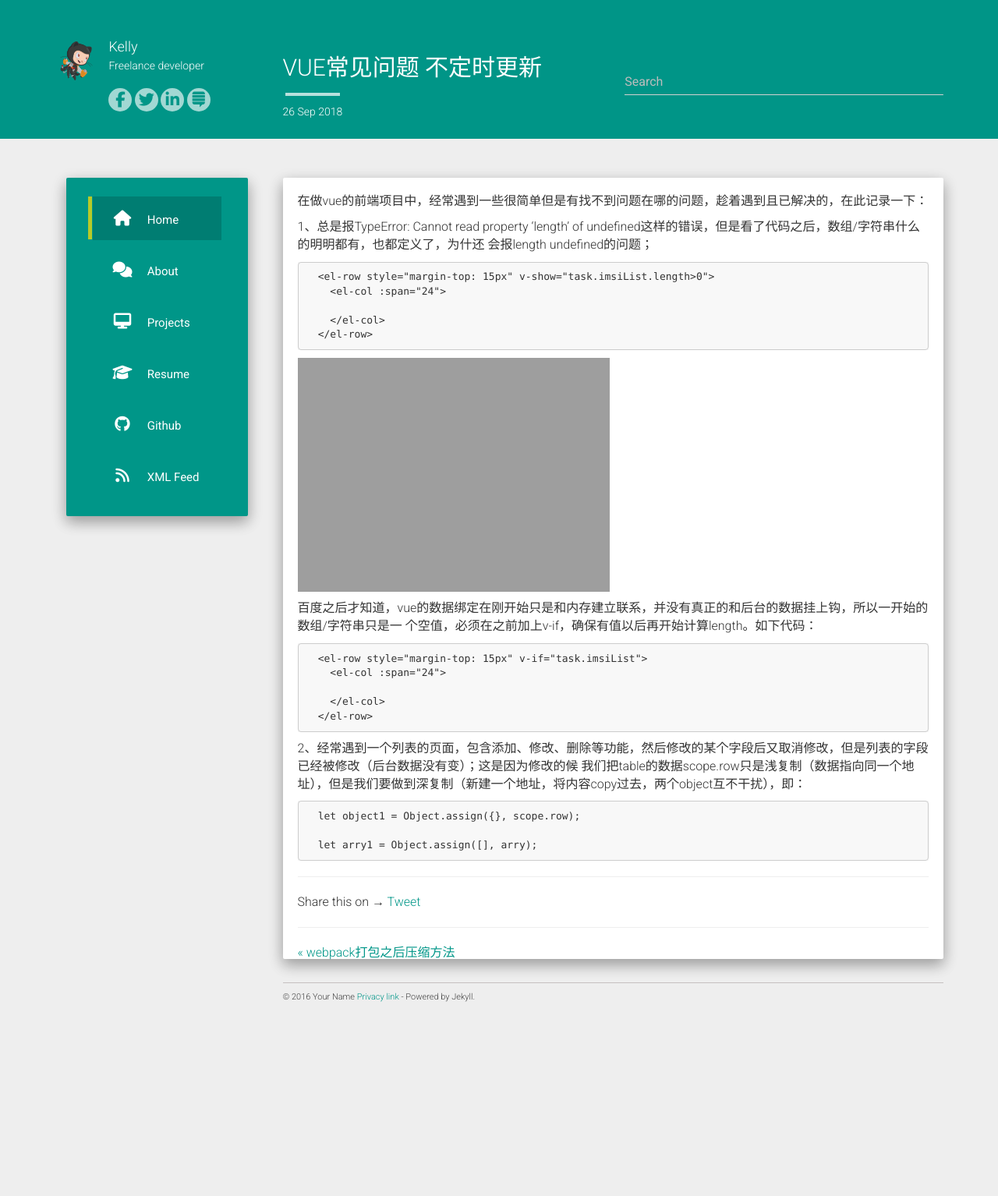
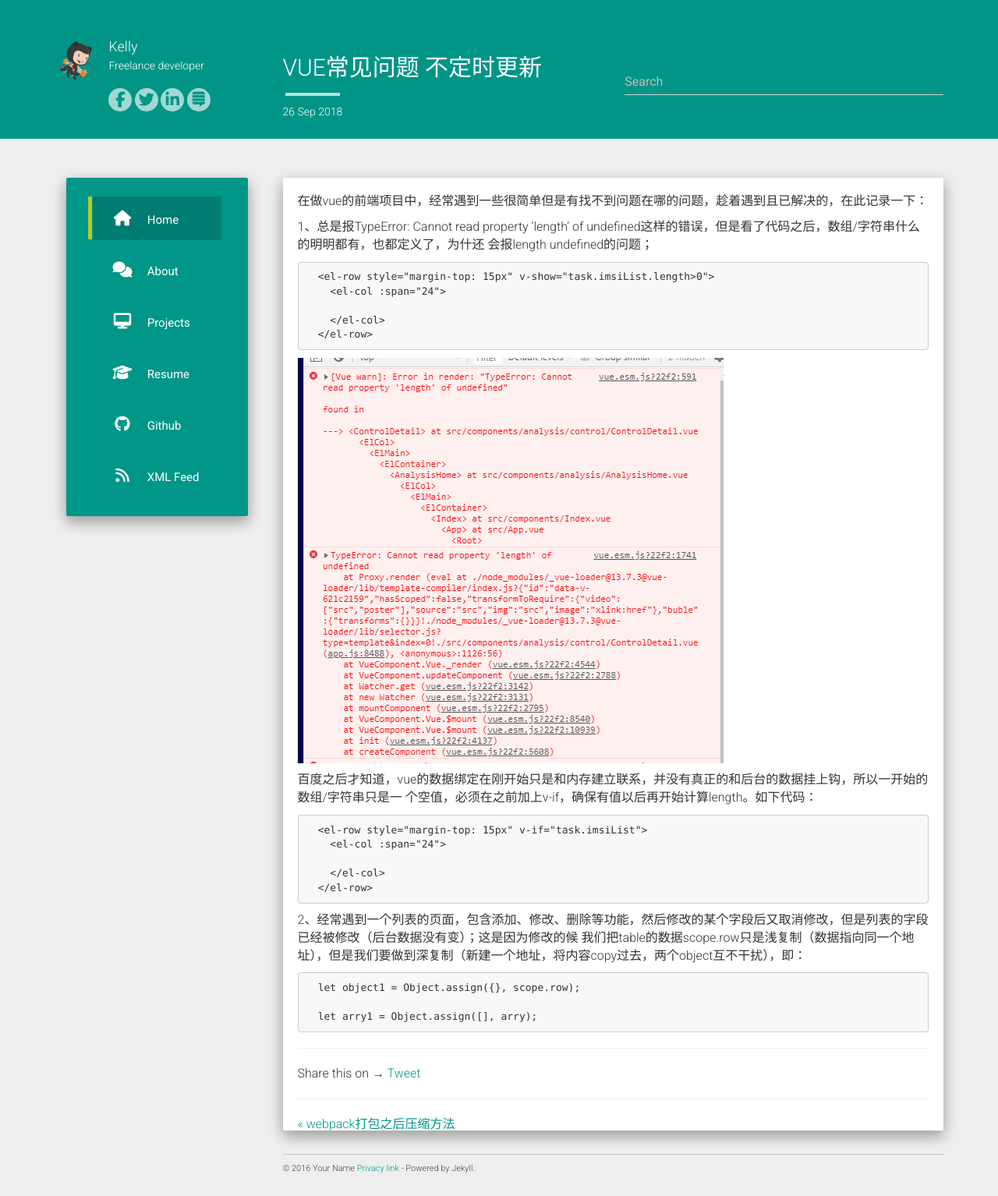
Before and after one commit to kelly-zkl/kelly-zkl.github.io, a Jekyll site: the page built from _posts/2018-9-26-vue常见问题.md, in a window 1280 px wide. Shown: the whole page at 78% size. Built offline with Jekyll 4.4.1, drawn with Linux system fonts in a browser that asks for light colours; nearby versions of some CDN libraries; comment, search, counter and statistics services are not loaded; before the commit the page ends 1314 px from its top, so only the background shows below that.

Commit message:
Update 2018-9-26-vue常见问题.md

````diff
--- a/_posts/2018-9-26-vue常见问题.md
+++ b/_posts/2018-9-26-vue常见问题.md
@@ -18,7 +18,7 @@ tag: vue 问题
     </el-col>
   </el-row>
   ```
-  ![报错图片](https://kelly-zkl.github.io/assets/$}UTBPV(WR3)K5[Y[ZUQZ}S.png)
+  ![报错图片](https://github.com/kelly-zkl/kelly-zkl.github.io/blob/master/assets/vue%E6%8A%A5%E9%94%99%E5%9B%BE%E7%89%871.png)
 
   百度之后才知道，vue的数据绑定在刚开始只是和内存建立联系，并没有真正的和后台的数据挂上钩，所以一开始的数组/字符串只是一
   个空值，必须在之前加上v-if，确保有值以后再开始计算length。如下代码：
````
